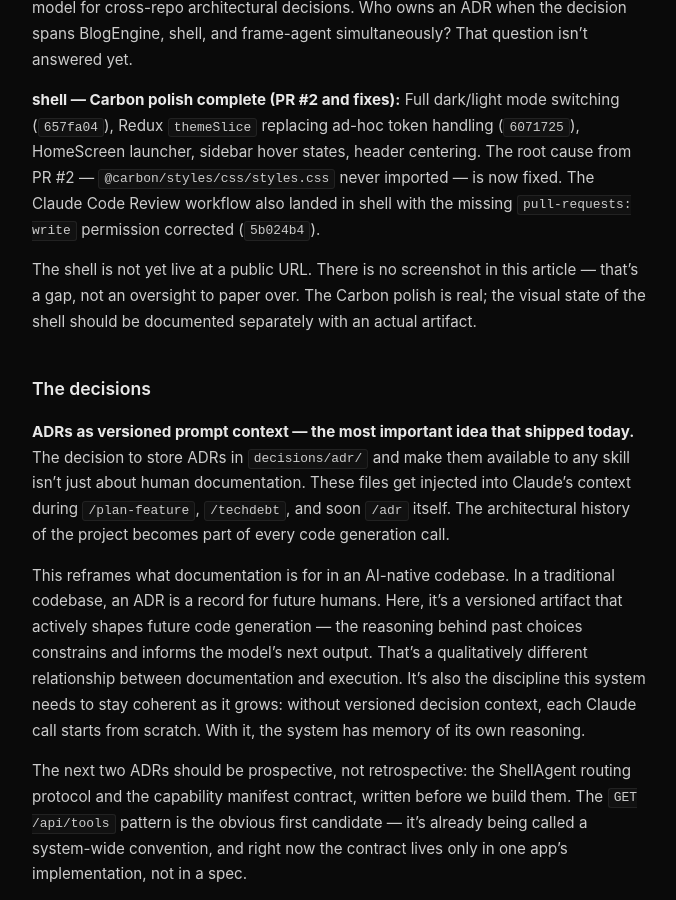
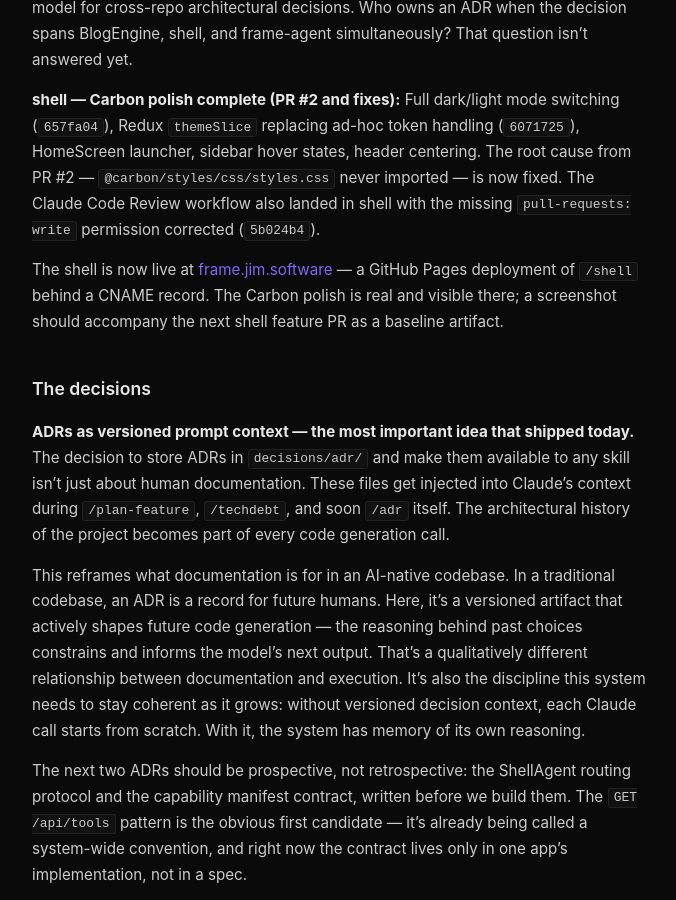
Before and after one commit to ojfbot/daily-logger, a Jekyll site: the page built from _articles/2026-02-27.md, in a window 1280 px wide and 900 px high, scrolled down 1633 px. Shown: the whole window, without its empty margins (300-976 px from the left). Built offline with Jekyll 4.4.1, drawn with Linux system fonts in a browser that asks for light colours.

Commit message:
fix(article): shell is live at frame.jim.software

```diff
--- a/_articles/2026-02-27.md
+++ b/_articles/2026-02-27.md
@@ -25,7 +25,7 @@ A gap worth naming: the five existing ADRs are documented in node-template, but
 
 **shell — Carbon polish complete (PR #2 and fixes):** Full dark/light mode switching (`657fa04`), Redux `themeSlice` replacing ad-hoc token handling (`6071725`), HomeScreen launcher, sidebar hover states, header centering. The root cause from PR #2 — `@carbon/styles/css/styles.css` never imported — is now fixed. The Claude Code Review workflow also landed in shell with the missing `pull-requests: write` permission corrected (`5b024b4`).
 
-The shell is not yet live at a public URL. There is no screenshot in this article — that's a gap, not an oversight to paper over. The Carbon polish is real; the visual state of the shell should be documented separately with an actual artifact.
+The shell is now live at [frame.jim.software](http://frame.jim.software) — a GitHub Pages deployment of `/shell` behind a CNAME record. The Carbon polish is real and visible there; a screenshot should accompany the next shell feature PR as a baseline artifact.
 
 ## The decisions
 
```
